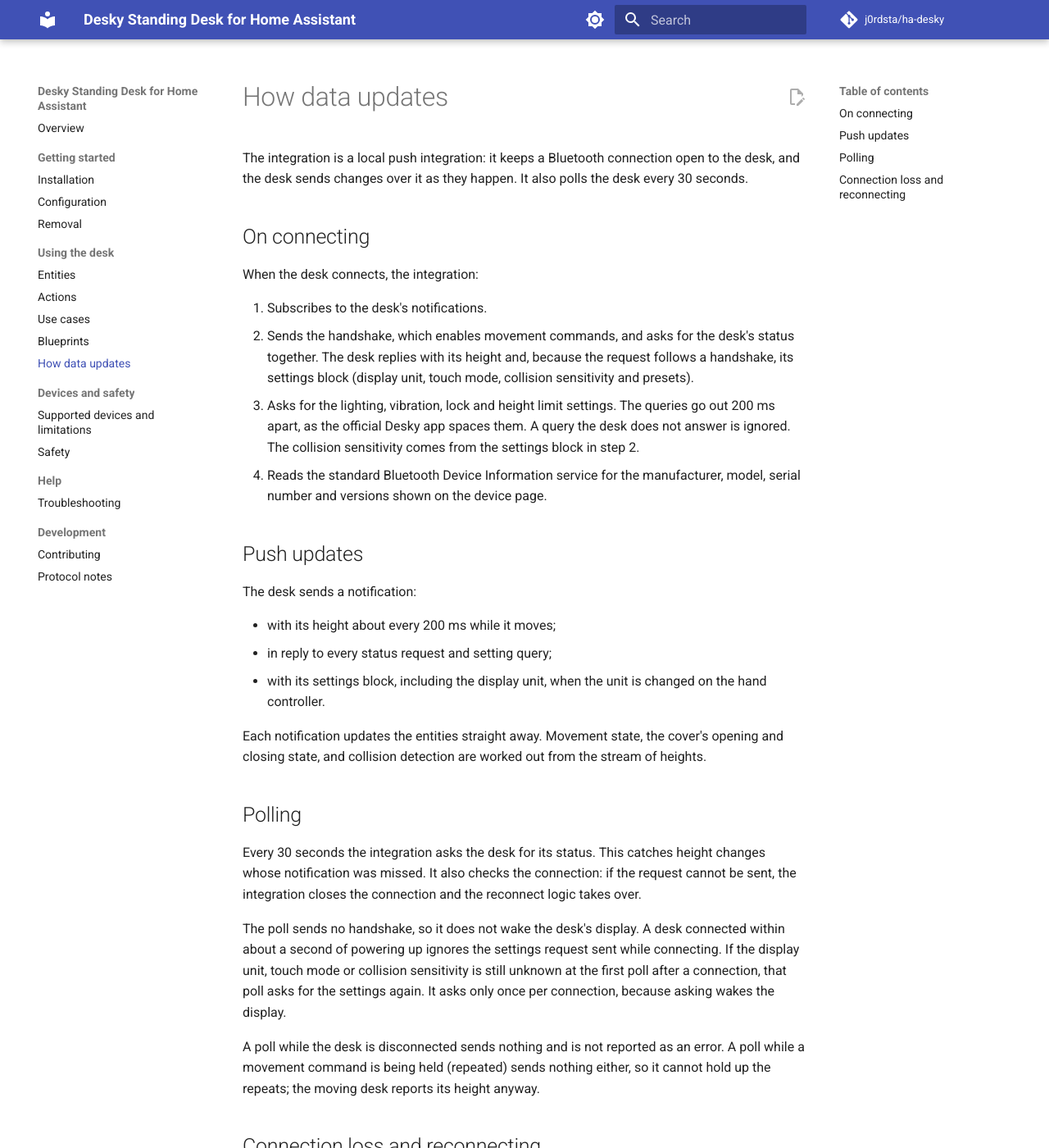
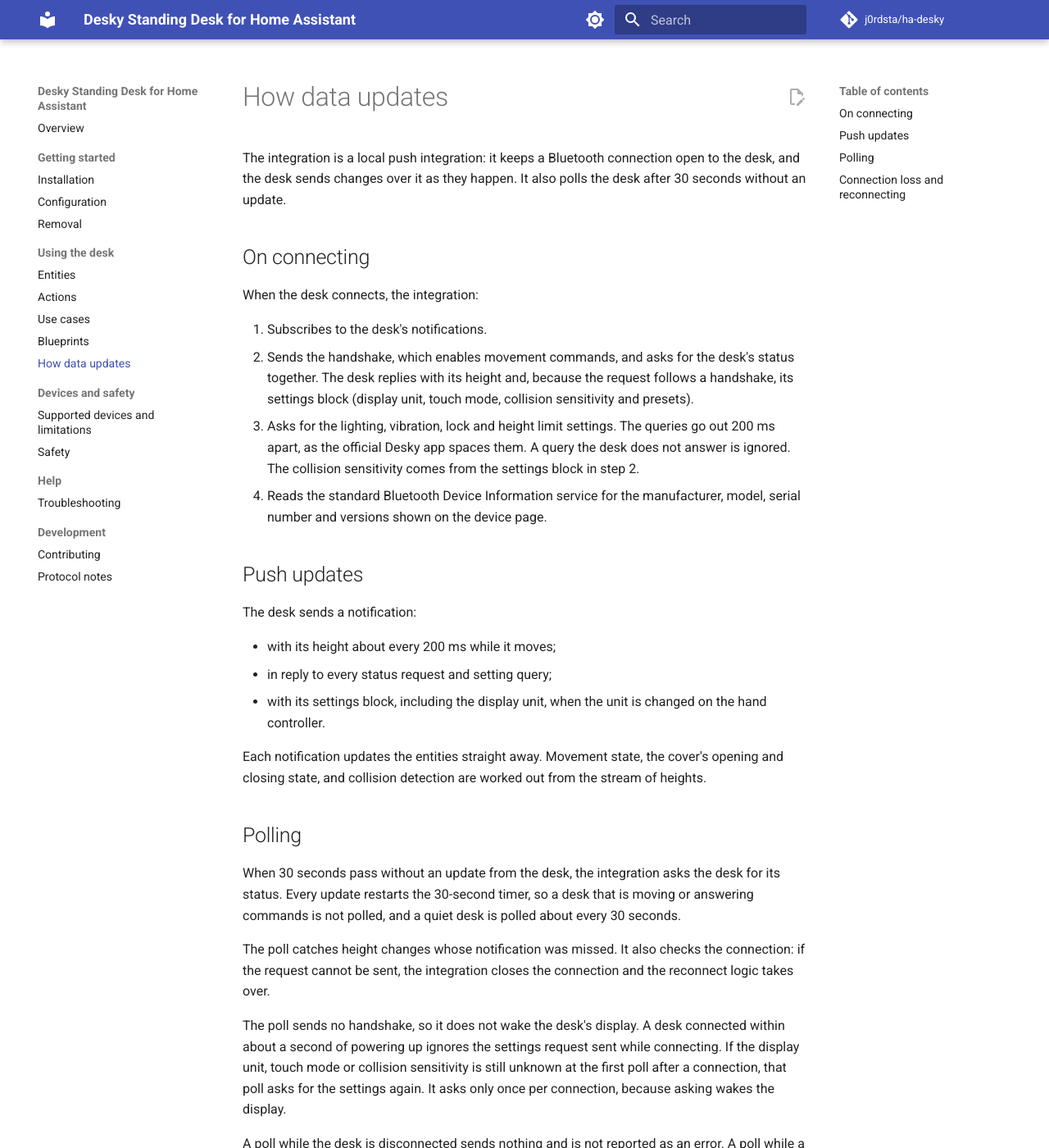
Before and after one commit to j0rdsta/ha-desky, an MkDocs documentation site: the page built from docs/data-updates.md, in a window 1280 px wide and 1400 px high. Shown: the whole window at 82% size. Built offline with MkDocs 1.6.1 and Material for MkDocs 9.7.7, drawn with Linux system fonts in a browser that asks for light colours; comment, search, counter and statistics services are not loaded.

Commit message:
docs: describe the poll timer that restarts on each update
Co-Authored-By: Claude Opus 5.5 <noreply@anthropic.com>

```diff
--- a/docs/data-updates.md
+++ b/docs/data-updates.md
@@ -1,7 +1,8 @@
 # How data updates
 
 The integration is a local push integration: it keeps a Bluetooth connection open to the desk,
-and the desk sends changes over it as they happen. It also polls the desk every 30 seconds.
+and the desk sends changes over it as they happen. It also polls the desk after 30 seconds
+without an update.
 
 ## On connecting
 
@@ -31,9 +32,13 @@ closing state, and collision detection are worked out from the stream of heights
 
 ## Polling
 
-Every 30 seconds the integration asks the desk for its status. This catches height changes whose
-notification was missed. It also checks the connection: if the request cannot be sent, the
-integration closes the connection and the reconnect logic takes over.
+When 30 seconds pass without an update from the desk, the integration asks the desk for its
+status. Every update restarts the 30-second timer, so a desk that is moving or answering commands
+is not polled, and a quiet desk is polled about every 30 seconds.
+
+The poll catches height changes whose notification was missed. It also checks the connection: if
+the request cannot be sent, the integration closes the connection and the reconnect logic takes
+over.
 
 The poll sends no handshake, so it does not wake the desk's display. A desk connected within about
 a second of powering up ignores the settings request sent while connecting. If the display unit,
```
